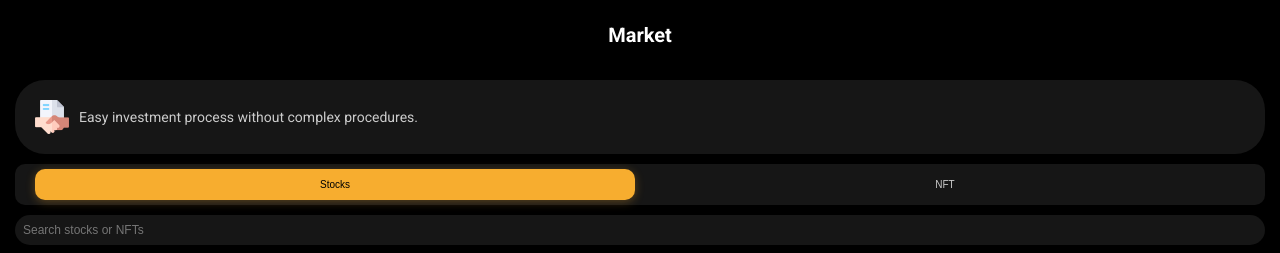
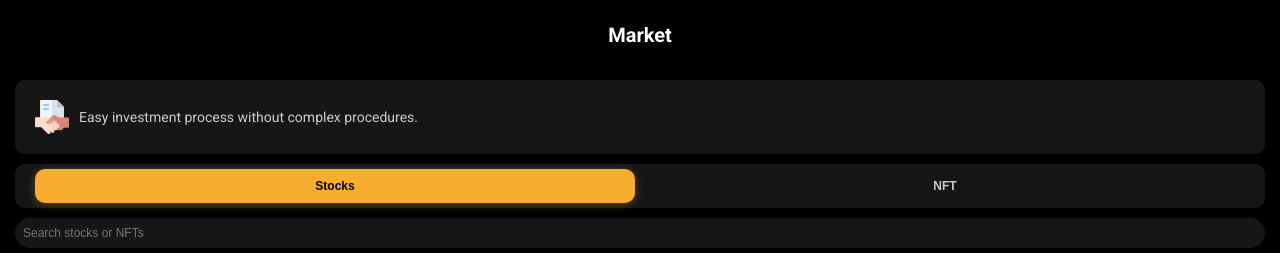
Before and after one commit to vladholomah/my-clicker, a React (Create React App) app: page / in a window 1280 px wide. Both pictures are taken after a click on the button "Market". Shown: the top 253 px of the page. Built offline with nearby package versions, Linux system fonts and the light colour scheme.

Commit message:
Update ExchangeDisplay and styles25

```diff
--- a/src/components/Card.css
+++ b/src/components/Card.css
@@ -47,7 +47,7 @@
 
 .market-description-box {
   background-color: #161616;
-  border-radius: 30px;
+  border-radius: 10px;
   padding: 20px;
   display: flex;
   align-items: center;
@@ -80,7 +80,8 @@
   border: none;
   background-color: transparent;
   color: #cccccc;
-  font-size: 10px;
+  font-size: 12px;
+  font-weight: bold;
   cursor: pointer;
   transition: all 0.3s ease;
   border-radius: 10px;
```
